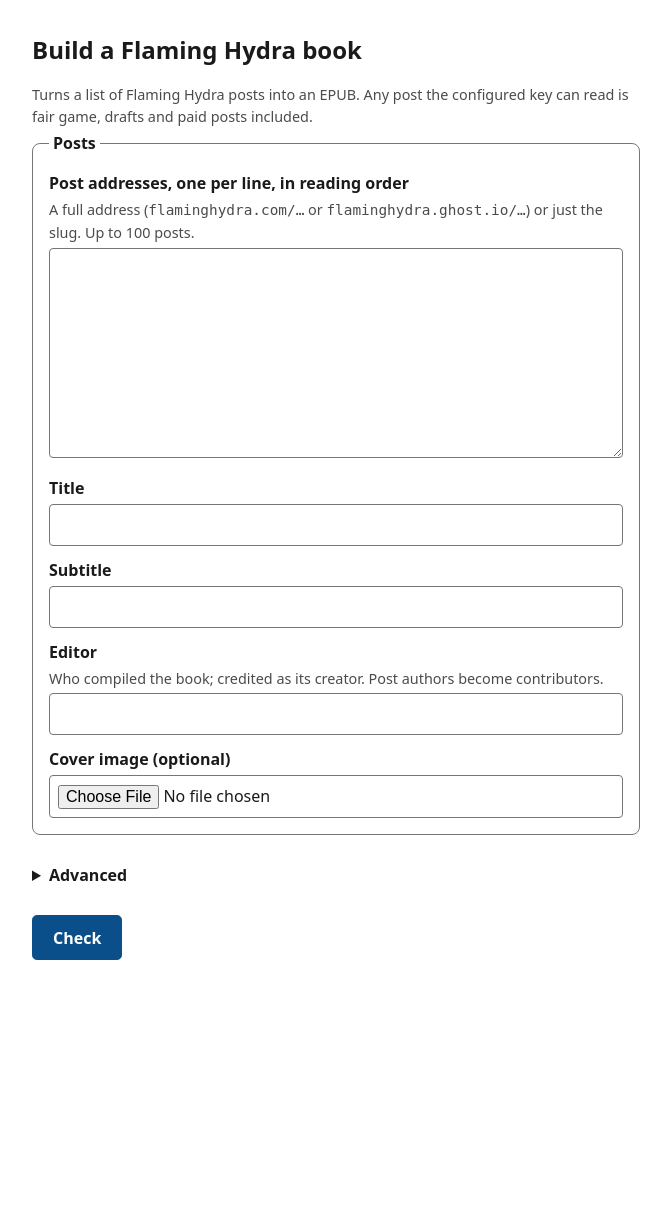
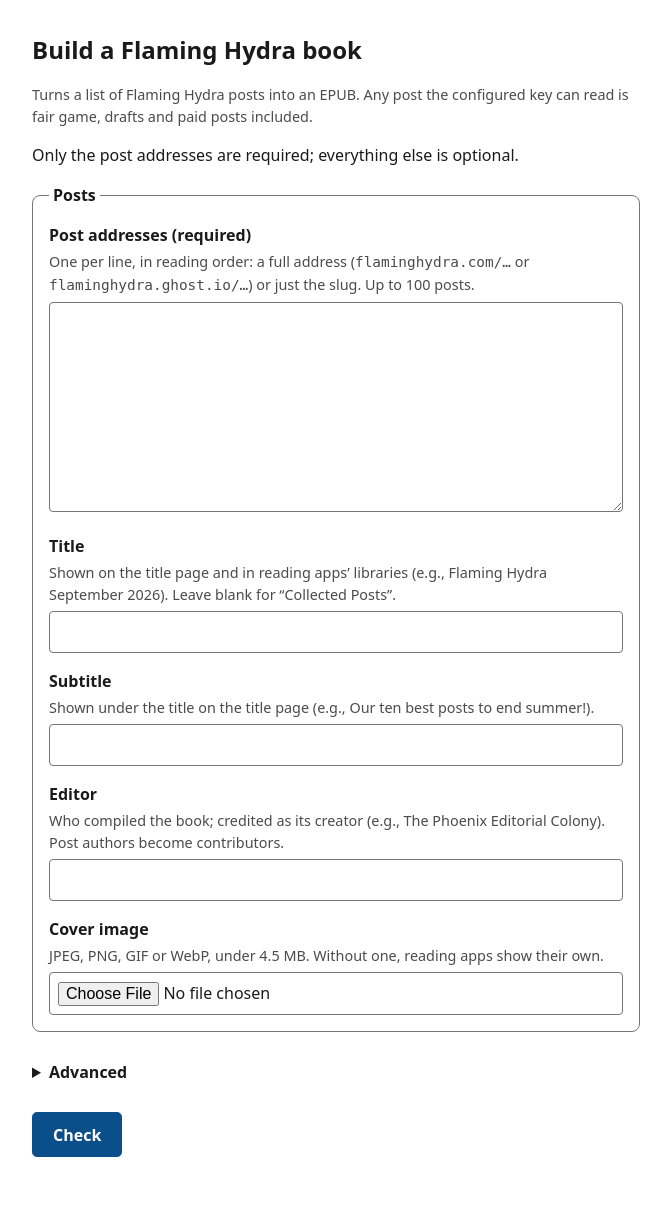
Before and after one commit to brickhousecoop/phoenix-ebook, a FastAPI app: page / in a window 1280 px wide. Shown: the whole page, without its empty margins (304-975 px from the left). Before the commit the page ends 960 px from the top, so only its background shows below. Run offline with FastAPI, Linux system fonts and the light colour scheme.

Commit message:
Website form: a hint and example for every field, today's date, placeholder preview
Every field now has a visible hint under its label, read out with the
field (aria-describedby), saying what it's for, what blank means, and an
example where one helps. Hints rather than tooltips or grey text in the
box: tooltips need a mouse, and in-box text disappears on typing and
fails contrast. Post addresses are marked required; everything else is
optional, as one line above the form says.

Publication date is prefilled with the server's date (UTC on Vercel; the
right timezone is #29). Placeholder pages stay on by default, like the
CLI, with an expandable preview of the six pages and where they sit in
the book. The preview's text comes from PLACEHOLDER_TEXT, now one
constant in epub_builder.py that build() uses too, so the two can't
drift; book output is unchanged.

Co-Authored-By: Claude Opus 5.5 (1M context) <noreply@anthropic.com>

```diff
--- a/web/main.py
+++ b/web/main.py
@@ -6,6 +6,7 @@ from __future__ import annotations
 
 import os
 import tempfile
+from datetime import date
 from pathlib import Path
 
 from fastapi import FastAPI, File, Form, Request, UploadFile
@@ -13,6 +14,7 @@ from fastapi.responses import HTMLResponse
 from fastapi.templating import Jinja2Templates
 
 from phoenix_ebook import platforms, processors  # noqa: F401 — ensures registrations run
+from phoenix_ebook.epub_builder import PLACEHOLDER_TEXT
 
 from web.forms import MAX_POSTS, CheckResult, RawForm, check_submission
 
@@ -34,12 +36,15 @@ def _render(request: Request, *, raw: RawForm, result: CheckResult, submitted: b
         "submitted": submitted,
         "advanced_open": advanced_open,
         "max_posts": MAX_POSTS,
+        "placeholder_pages": PLACEHOLDER_TEXT,
     })
 
 
 @app.get("/", response_class=HTMLResponse)
 async def form(request: Request) -> HTMLResponse:
-    return _render(request, raw=RawForm(), result=CheckResult(spec=None), submitted=False)
+    # The server's date, which on Vercel is UTC; see #29.
+    raw = RawForm(pub_date=date.today().isoformat())
+    return _render(request, raw=raw, result=CheckResult(spec=None), submitted=False)
 
 
 @app.post("/", response_class=HTMLResponse)
--- a/web/templates/index.html
+++ b/web/templates/index.html
@@ -37,10 +37,10 @@
     padding: 1rem;
   }
   legend { font-weight: 600; padding: 0 0.25rem; }
-  label { display: block; font-weight: 600; margin: 0.75rem 0 0.25rem; }
-  label:first-of-type { margin-top: 0; }
-  .hint { color: var(--muted); font-size: 0.9rem; margin: 0 0 0.25rem; }
-  input[type="text"], input[type="number"], input[type="file"], input[type="date"], textarea {
+  label { display: block; font-weight: 600; margin: 1rem 0 0.25rem; }
+  fieldset > label:first-of-type { margin-top: 0; }
+  .hint { color: var(--muted); font-size: 0.9rem; margin: 0 0 0.35rem; }
+  input[type="text"], input[type="number"], input[type="file"], textarea {
     width: 100%;
     padding: 0.5rem;
     border: 1px solid var(--border);
@@ -100,6 +125,37 @@
 </style>
 </head>
 <body>
+{#- One labelled input with its hint and its errors, both announced with the field. -#}
+{% macro field(name, label, hint=none, type="text", rows=none, attrs="") -%}
+  {%- set errors = result.errors_for(name) -%}
+  <label for="{{ name }}">{{ label }}</label>
+  {% if hint %}<p class="hint" id="{{ name }}-hint">{{ hint | safe }}</p>{% endif %}
+  {% if rows %}
+  <textarea id="{{ name }}" name="{{ name }}" rows="{{ rows }}"
+    aria-describedby="{% if hint %}{{ name }}-hint {% endif %}{{ name }}-errors"
+    {% if errors %}aria-invalid="true"{% endif %} {{ attrs | safe }}>{{ raw[name] }}</textarea>
+  {% elif type == "file" %}
+  <input type="file" id="{{ name }}" name="{{ name }}"
+    aria-describedby="{% if hint %}{{ name }}-hint {% endif %}{{ name }}-errors"
+    {% if errors %}aria-invalid="true"{% endif %} {{ attrs | safe }}>
+  {% else %}
+  <input type="{{ type }}" id="{{ name }}" name="{{ name }}" value="{{ raw[name] }}"
+    aria-describedby="{% if hint %}{{ name }}-hint {% endif %}{{ name }}-errors"
+    {% if errors %}aria-invalid="true"{% endif %} {{ attrs | safe }}>
+  {% endif %}
+  <div id="{{ name }}-errors">
+    {% for msg in errors %}<p class="field-error">{{ msg }}</p>{% endfor %}
+  </div>
+{%- endmacro %}
+
+{% macro checkbox(name, label, hint) -%}
+  <div class="checkbox">
+    <input type="checkbox" id="{{ name }}" name="{{ name }}" aria-describedby="{{ name }}-hint"
+      {% if raw[name] %}checked{% endif %}>
+    <label for="{{ name }}">{{ label }}</label>
+    <p class="hint" id="{{ name }}-hint">{{ hint }}</p>
+  </div>
+{%- endmacro %}
 <main>
   <h1>Build a Flaming Hydra book</h1>
   <p class="hint">Turns a list of Flaming Hydra posts into an EPUB. Any post the configured
@@ -126,39 +182,31 @@
   </div>
   {% endif %}
 
+  <p>Only the post addresses are required; everything else is optional.</p>
+
   <form method="post" enctype="multipart/form-data" novalidate>
     <fieldset>
       <legend>Posts</legend>
 
-      <label for="posts">Post addresses, one per line, in reading order</label>
-      <p class="hint">A full address (<code>flaminghydra.com/…</code> or
-        <code>flaminghydra.ghost.io/…</code>) or just the slug. Up to {{ max_posts }} posts.</p>
-      <textarea id="posts" name="posts" rows="8" aria-describedby="posts-errors"
-        {% if result.errors_for('posts') %}aria-invalid="true"{% endif %}>{{ raw.posts }}</textarea>
-      <div id="posts-errors">
-        {% for msg in result.errors_for('posts') %}<p class="field-error">{{ msg }}</p>{% endfor %}
-      </div>
+      {{ field("posts", "Post addresses (required)",
+          "One per line, in reading order: a full address (<code>flaminghydra.com/…</code> or "
+          ~ "<code>flaminghydra.ghost.io/…</code>) or just the slug. Up to " ~ max_posts ~ " posts.",
+          rows=8) }}
 
-      <label for="title">Title</label>
-      <input type="text" id="title" name="title" value="{{ raw.title }}" aria-describedby="title-errors"
-        {% if result.errors_for('title') %}aria-invalid="true"{% endif %}>
-      <div id="title-errors">
-        {% for msg in result.errors_for('title') %}<p class="field-error">{{ msg }}</p>{% endfor %}
-      </div>
+      {{ field("title", "Title",
+          "Shown on the title page and in reading apps’ libraries (e.g., Flaming Hydra September 2026). "
+          ~ "Leave blank for “Collected Posts”.") }}
 
-      <label for="subtitle">Subtitle</label>
-      <input type="text" id="subtitle" name="subtitle" value="{{ raw.subtitle }}">
+      {{ field("subtitle", "Subtitle",
+          "Shown under the title on the title page (e.g., Our ten best posts to end summer!).") }}
 
-      <label for="editor">Editor</label>
-      <p class="hint">Who compiled the book; credited as its creator. Post authors become contributors.</p>
-      <input type="text" id="editor" name="editor" value="{{ raw.editor }}">
+      {{ field("editor", "Editor",
+          "Who compiled the book; credited as its creator (e.g., The Phoenix Editorial Colony). "
+          ~ "Post authors become contributors.") }}
 
-      <label for="cover">Cover image (optional)</label>
-      <input type="file" id="cover" name="cover" accept="image/*" aria-describedby="cover-errors"
-        {% if result.errors_for('cover') %}aria-invalid="true"{% endif %}>
-      <div id="cover-errors">
-        {% for msg in result.errors_for('cover') %}<p class="field-error">{{ msg }}</p>{% endfor %}
-      </div>
+      {{ field("cover", "Cover image",
+          "JPEG, PNG, GIF or WebP, under 4.5 MB. Without one, reading apps show their own.",
+          type="file", attrs='accept="image/*"') }}
     </fieldset>
 
     <details {% if advanced_open %}open{% endif %}>
@@ -166,97 +214,80 @@
       <fieldset>
         <legend>Credits and metadata</legend>
 
-        <label for="series">Series</label>
-        <input type="text" id="series" name="series" value="{{ raw.series }}" aria-describedby="series-errors"
-          {% if result.errors_for('series') %}aria-invalid="true"{% endif %}>
-        <div id="series-errors">
-          {% for msg in result.errors_for('series') %}<p class="field-error">{{ msg }}</p>{% endfor %}
-        </div>
+        {{ field("series", "Series",
+            "Reading apps group books in a series together (e.g., Flaming Hydra Digest).") }}
 
-        <label for="series_number">Series number</label>
-        <input type="text" id="series_number" name="series_number" value="{{ raw.series_number }}"
-          aria-describedby="series_number-errors"
-          {% if result.errors_for('series_number') %}aria-invalid="true"{% endif %}>
-        <div id="series_number-errors">
-          {% for msg in result.errors_for('series_number') %}<p class="field-error">{{ msg }}</p>{% endfor %}
-        </div>
+        {{ field("series_number", "Series number",
+            "This book’s number in the series (e.g., 12). Needs a series.") }}
 
-        <label for="publisher">Publisher</label>
-        <input type="text" id="publisher" name="publisher" value="{{ raw.publisher }}">
+        {{ field("publisher", "Publisher", "Shown in reading apps’ book details (e.g., The Phoenix Combustion Engine).") }}
 
-        <label for="description">Description</label>
-        <textarea id="description" name="description" rows="3">{{ raw.description }}</textarea>
+        {{ field("description", "Description",
+            "A short blurb, shown in reading apps’ book details.", rows=3) }}
 
-        <label for="pub_date">Publication date</label>
-        <p class="hint">e.g. 2026-09-29</p>
-        <input type="text" id="pub_date" name="pub_date" value="{{ raw.pub_date }}">
+        {{ field("pub_date", "Publication date",
+            "YYYY-MM-DD; today’s date is filled in. Clear it for no date.") }}
 
-        <label for="lang">Language code</label>
-        <input type="text" id="lang" name="lang" value="{{ raw.lang }}">
+        {{ field("lang", "Language",
+            "The book’s language, as a code (e.g., <code>en</code>, <code>fr</code> or <code>es-MX</code>).") }}
 
-        <label for="isbn">ISBN</label>
-        <input type="text" id="isbn" name="isbn" value="{{ raw.isbn }}" aria-describedby="isbn-errors"
-          {% if result.errors_for('isbn') %}aria-invalid="true"{% endif %}>
-        <div id="isbn-errors">
-          {% for msg in result.errors_for('isbn') %}<p class="field-error">{{ msg }}</p>{% endfor %}
-        </div>
+        {{ field("isbn", "ISBN",
+            "Only if you have one for this book. Leave blank and the book gets a random ID.") }}
 
-        <label for="issn">ISSN</label>
-        <p class="hint">Identifies the series (all issues), not this book. Requires a series name.</p>
-        <input type="text" id="issn" name="issn" value="{{ raw.issn }}" aria-describedby="issn-errors"
-          {% if result.errors_for('issn') %}aria-invalid="true"{% endif %}>
-        <div id="issn-errors">
-          {% for msg in result.errors_for('issn') %}<p class="field-error">{{ msg }}</p>{% endfor %}
-        </div>
+        {{ field("issn", "ISSN",
+            "Identifies the series (all its issues), not this book. Needs a series.") }}
 
-        <label for="rights">Rights statement</label>
-        <input type="text" id="rights" name="rights" value="{{ raw.rights }}">
+        {{ field("rights", "Rights statement",
+            "Shown in reading apps’ book details (e.g., © 2026 Flaming Hydra. All rights reserved.) "
+            ~ "Leave blank for none.") }}
       </fieldset>
 
       <fieldset>
         <legend>Images</legend>
 
-        <label for="image_max_width">Max image width (px)</label>
-        <p class="hint">0 = no resizing.</p>
-        <input type="number" id="image_max_width" name="image_max_width" value="{{ raw.image_max_width }}"
-          aria-describedby="image_max_width-errors"
-          {% if result.errors_for('image_max_width') %}aria-invalid="true"{% endif %}>
-        <div id="image_max_width-errors">
-          {% for msg in result.errors_for('image_max_width') %}<p class="field-error">{{ msg }}</p>{% endfor %}
-        </div>
+        {{ field("image_max_width", "Maximum image width (pixels)",
+            "Wider images are scaled down. 0 keeps every image at its original size.",
+            type="number", attrs='min="0" inputmode="numeric"') }}
 
-        <label for="image_quality">JPEG quality (1-95)</label>
-        <input type="number" id="image_quality" name="image_quality" value="{{ raw.image_quality }}"
-          aria-describedby="image_quality-errors"
-          {% if result.errors_for('image_quality') %}aria-invalid="true"{% endif %}>
-        <div id="image_quality-errors">
-          {% for msg in result.errors_for('image_quality') %}<p class="field-error">{{ msg }}</p>{% endfor %}
-        </div>
+        {{ field("image_quality", "JPEG quality (1–95)",
+            "Lower makes a smaller book with softer photos.",
+            type="number", attrs='min="1" max="95" inputmode="numeric"') }}
 
-        <div class="checkbox">
-          <input type="checkbox" id="keep_original_images" name="keep_original_images"
-            {% if raw.keep_original_images %}checked{% endif %}>
-          <label for="keep_original_images" style="margin:0">Embed images exactly as downloaded (no resizing)</label>
-        </div>
+        {{ checkbox("keep_original_images", "Keep images exactly as downloaded",
+            "No resizing or re-encoding: a bigger book. Use it if images look wrong after resizing.") }}
       </fieldset>
 
       <fieldset>
         <legend>Book structure</legend>
 
-        <div class="checkbox">
-          <input type="checkbox" id="placeholders" name="placeholders"
-            {% if raw.placeholders %}checked{% endif %}>
-          <label for="placeholders" style="margin:0">Add placeholder pages for front/back-matter sections
-            with no file</label>
-        </div>
+        {{ checkbox("placeholders", "Add placeholder pages",
+            "Adds six draft pages to the book, to replace with your own text later.") }}
 
-        <label for="sort_names">Sort-name overrides</label>
-        <p class="hint">One per line: <code>Name = Last, First</code></p>
-        <textarea id="sort_names" name="sort_names" rows="3">{{ raw.sort_names }}</textarea>
+        <details class="preview">
+          <summary>What placeholder pages look like</summary>
+          <p class="hint">Before the posts:</p>
+          <ul class="pages">
+            {% for title, text in placeholder_pages.items() %}
+            {% if title == "Notes" %}
+          </ul>
+          <p class="hint">After the posts:</p>
+          <ul class="pages">
+            {% endif %}
+            <li class="page">
+              <span class="page-title">{{ title }}</span>
+              <span>{{ text }}</span>
+            </li>
+            {% endfor %}
+          </ul>
+        </details>
 
-        <label for="alt_text">Alt-text overrides</label>
-        <p class="hint">One per line: <code>image URL = alt text</code> (empty text = decorative)</p>
-        <textarea id="alt_text" name="alt_text" rows="3">{{ raw.alt_text }}</textarea>
+        {{ field("sort_names", "Sort names",
+            "Fixes how authors sort in library apps when the automatic guess is wrong. One per line: "
+            ~ "<code>Ursula K. Le Guin = Le Guin, Ursula K.</code>", rows=3) }}
+
+        {{ field("alt_text", "Alt text",
+            "Descriptions for images that have none. One per line: <code>image address = description</code>; "
+            ~ "leave the description empty for a purely decorative image.", rows=3) }}
       </fieldset>
     </details>
 
```
Also changed, not shown: other parts of web/templates/index.html (+27 -2 lines), phoenix_ebook/epub_builder.py (+22 -16 lines), tests/test_web_routes.py (+33 -1 lines).
